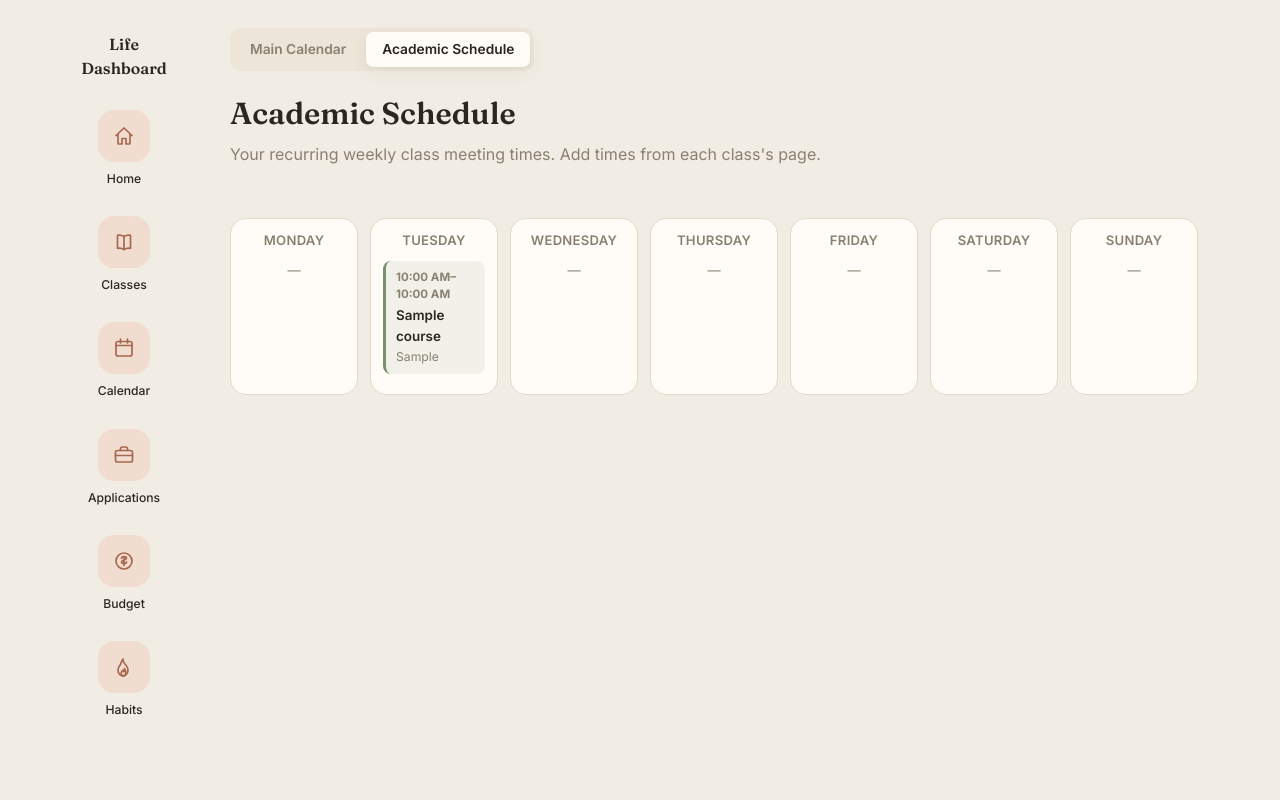
After one commit to lulumatasso/life-dashboard, a Flask app: page /calendar/schedule in a window 1280 px wide. The commit adds this page. Run offline with Flask 3, Linux system fonts and the light colour scheme; tables that the repository leaves empty hold one stand-in row (values such as "Sample post").

Commit message:
Add recurring class meeting times/locations and an Academic Schedule weekly view

```diff
--- a/app.py
+++ b/app.py
@@ -25,6 +25,8 @@ from models import (
     EVENT_CATEGORIES,
     Habit,
     HabitCompletion,
+    ClassMeeting,
+    WEEKDAYS,
 )
 import syllabus
 
@@ -96,6 +98,10 @@ CATEGORY_COLOR_PALETTE = [
     "#b5654a",  # terracotta
     "#6b7c4f",  # olive
 ]
+
+
+def course_color(course):
+    return CATEGORY_COLOR_PALETTE[course.id % len(CATEGORY_COLOR_PALETTE)]
 
 
 def parse_time(raw):
@@ -344,10 +350,14 @@ def course_detail(course_id):
     prev_month, prev_year = (12, year - 1) if month == 1 else (month - 1, year)
     next_month, next_year = (1, year + 1) if month == 12 else (month + 1, year)
 
+    sorted_meetings = sorted(course.meetings, key=lambda m: (m.day_of_week, m.start_time))
+
     return render_template(
         "course_detail.html",
         course=course,
         assignments=sorted_assignments,
+        meetings=sorted_meetings,
+        weekdays=WEEKDAYS,
         today=today,
         weeks=weeks,
         events_by_day=events_by_day,
@@ -360,6 +370,33 @@ def course_detail(course_id):
         next_month=next_month,
         palette=CATEGORY_COLOR_PALETTE,
     )
+
+
+@app.route("/classes/<int:course_id>/meetings/new", methods=["POST"])
+def new_class_meeting(course_id):
+    course = Course.query.get_or_404(course_id)
+    start_time = parse_time(request.form.get("start_time"))
+    day_raw = request.form.get("day_of_week")
+    if start_time and day_raw is not None and day_raw != "":
+        db.session.add(
+            ClassMeeting(
+                course_id=course.id,
+                day_of_week=int(day_raw),
+                start_time=start_time,
+                end_time=parse_time(request.form.get("end_time")),
+                location=request.form.get("location") or None,
+            )
+        )
+        db.session.commit()
+    return redirect(url_for("course_detail", course_id=course.id))
+
+
+@app.route("/classes/<int:course_id>/meetings/<int:meeting_id>/delete", methods=["POST"])
+def delete_class_meeting(course_id, meeting_id):
+    meeting = ClassMeeting.query.filter_by(id=meeting_id, course_id=course_id).first_or_404()
+    db.session.delete(meeting)
+    db.session.commit()
+    return redirect(url_for("course_detail", course_id=course_id))
 
 
 @app.route("/classes/<int:course_id>/assignments/new", methods=["GET", "POST"])
@@ -577,6 +614,25 @@ def calendar_view():
     month = request.args.get("month", type=int) or today.month
     month_ctx = get_month_calendar(year, month)
     return render_template("calendar.html", today=today, **month_ctx)
+
+
+@app.route("/calendar/schedule")
+def academic_schedule():
+    courses = Course.query.all()
+    meetings_by_day = {i: [] for i in range(7)}
+    for course in courses:
+        for m in course.meetings:
+            meetings_by_day[m.day_of_week].append(
+                {
+                    "course": course,
+                    "meeting": m,
+                    "time_label": format_time_range(m.start_time, m.end_time),
+                    "color": course_color(course),
+                }
+            )
+    for day_meetings in meetings_by_day.values():
+        day_meetings.sort(key=lambda row: row["meeting"].start_time)
+    return render_template("academic_schedule.html", meetings_by_day=meetings_by_day, weekdays=WEEKDAYS)
 
 
 @app.route("/calendar/events/new", methods=["GET", "POST"])
--- a/static/style.css
+++ b/static/style.css
@@ -716,6 +716,21 @@ td.expense { color: var(--personal); font-weight: 600; }
     min-width: 100px;
 }
 
+.category-add-form select {
+    padding: 9px 12px;
+    border-radius: var(--radius-sm);
+    border: 1px solid var(--border);
+    font-family: inherit;
+    font-size: 0.9rem;
+    background: var(--surface);
+    color: var(--text);
+}
+
+.meeting-add-form input[name="location"] {
+    flex: 1;
+    min-width: 140px;
+}
+
 .color-picker {
     display: flex;
     align-items: center;
@@ -1333,3 +1348,120 @@ td.expense { color: var(--personal); font-weight: 600; }
         position: static;
     }
 }
+
+.view-toggle {
+    display: flex;
+    gap: 4px;
+    margin-bottom: 20px;
+    background: var(--surface-sunken);
+    padding: 4px;
+    border-radius: var(--radius-sm);
+    width: fit-content;
+}
+
+.view-toggle-tab {
+    padding: 7px 16px;
+    border-radius: 7px;
+    font-size: 0.86rem;
+    font-weight: 600;
+    color: var(--text-muted);
+    text-decoration: none;
+}
+
+.view-toggle-tab:hover {
+    color: var(--text);
+}
+
+.view-toggle-tab.active {
+    background: var(--surface);
+    color: var(--text);
+    box-shadow: var(--shadow);
+}
+
+.schedule-grid {
+    display: grid;
+    grid-template-columns: repeat(7, 1fr);
+    gap: 12px;
+}
+
+.schedule-day-column {
+    background: var(--surface);
+    border: 1px solid var(--border);
+    border-radius: var(--radius);
+    padding: 12px;
+    min-height: 160px;
+}
+
+.schedule-day-header {
+    font-weight: 600;
+    font-size: 0.82rem;
+    color: var(--text-muted);
+    margin-bottom: 10px;
+    text-align: center;
+    text-transform: uppercase;
+    letter-spacing: 0.02em;
+}
+
+.schedule-block {
+    display: flex;
+    flex-direction: column;
+    gap: 2px;
+    padding: 8px 10px;
+    border-radius: 8px;
+    border-left: 3px solid;
+    margin-bottom: 8px;
+    text-decoration: none;
+    color: var(--text);
+}
+
+.schedule-block-time {
+    font-size: 0.72rem;
+    font-weight: 700;
+    color: var(--text-muted);
+}
+
+.schedule-block-name {
+    font-size: 0.84rem;
+    font-weight: 600;
+}
+
+.schedule-block-location {
+    font-size: 0.76rem;
+    color: var(--text-muted);
+}
+
+.schedule-day-empty {
+    text-align: center;
+    color: var(--text-muted);
+    font-size: 0.82rem;
+    margin: 0;
+}
+
+.meeting-row {
+    display: flex;
+    align-items: center;
+    gap: 10px;
+    padding: 8px 0;
+    border-bottom: 1px solid var(--border);
+    font-size: 0.88rem;
+}
+
+.meeting-row:last-child {
+    border-bottom: none;
+}
+
+.meeting-row .meeting-day {
+    font-weight: 600;
+    min-width: 78px;
+}
+
+.meeting-row .meeting-meta {
+    flex: 1;
+    color: var(--text-muted);
+}
+
+@media (max-width: 900px) {
+    .schedule-grid {
+        grid-template-columns: repeat(2, 1fr);
+    }
+}
--- /dev/null
+++ b/templates/academic_schedule.html
@@ -0,0 +1,34 @@
+{% extends "base.html" %}
+{% block title %}Academic Schedule — Life Dashboard{% endblock %}
+{% block content %}
+    <div class="view-toggle">
+        <a class="view-toggle-tab" href="{{ url_for('calendar_view') }}">Main Calendar</a>
+        <a class="view-toggle-tab active" href="{{ url_for('academic_schedule') }}">Academic Schedule</a>
+    </div>
+
+    <div class="page-header">
+        <div>
+            <h1>Academic Schedule</h1>
+            <p class="subtitle">Your recurring weekly class meeting times. Add times from each class's page.</p>
+        </div>
+    </div>
+
+    <div class="schedule-grid">
+        {% for day_num in range(7) %}
+        <div class="schedule-day-column">
+            <div class="schedule-day-header">{{ weekdays[day_num] }}</div>
+            {% if meetings_by_day[day_num] %}
+            {% for row in meetings_by_day[day_num] %}
+            <a class="schedule-block" href="{{ url_for('course_detail', course_id=row.course.id) }}" style="background: {{ row.color }}1a; border-left-color: {{ row.color }};">
+                <span class="schedule-block-time">{{ row.time_label }}</span>
+                <span class="schedule-block-name">{{ row.course.name }}</span>
+                {% if row.meeting.location %}<span class="schedule-block-location">{{ row.meeting.location }}</span>{% endif %}
+            </a>
+            {% endfor %}
+            {% else %}
+            <p class="schedule-day-empty">&mdash;</p>
+            {% endif %}
+        </div>
+        {% endfor %}
+    </div>
+{% endblock %}
--- a/templates/calendar.html
+++ b/templates/calendar.html
@@ -1,6 +1,11 @@
 {% extends "base.html" %}
 {% block title %}Calendar — Life Dashboard{% endblock %}
 {% block content %}
+    <div class="view-toggle">
+        <a class="view-toggle-tab active" href="{{ url_for('calendar_view') }}">Main Calendar</a>
+        <a class="view-toggle-tab" href="{{ url_for('academic_schedule') }}">Academic Schedule</a>
+    </div>
+
     <div class="page-header">
         <div>
             <h1>
```
Also changed, not shown: models.py (+18 -0 lines), templates/course_detail.html (+35 -0 lines).
